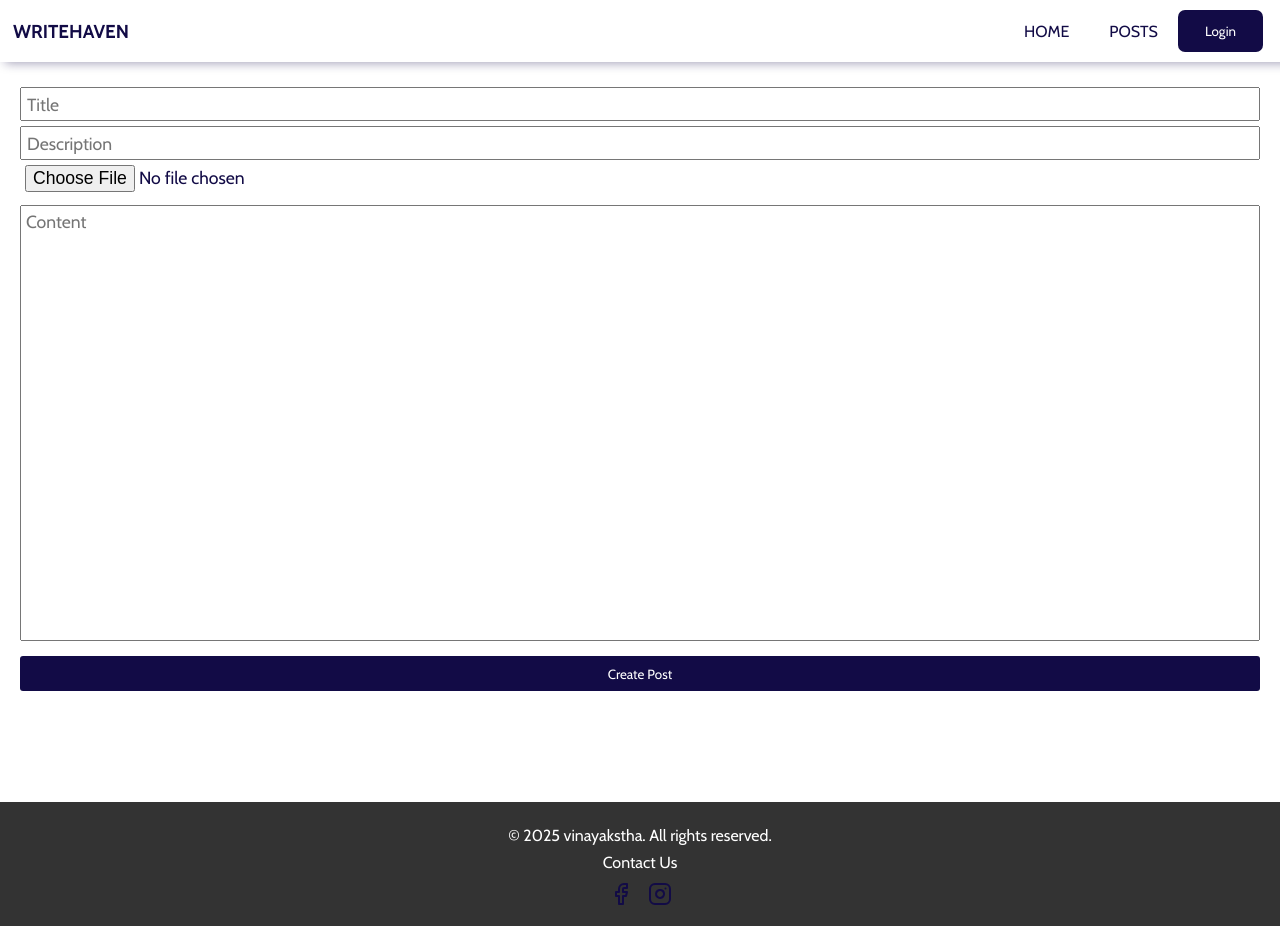
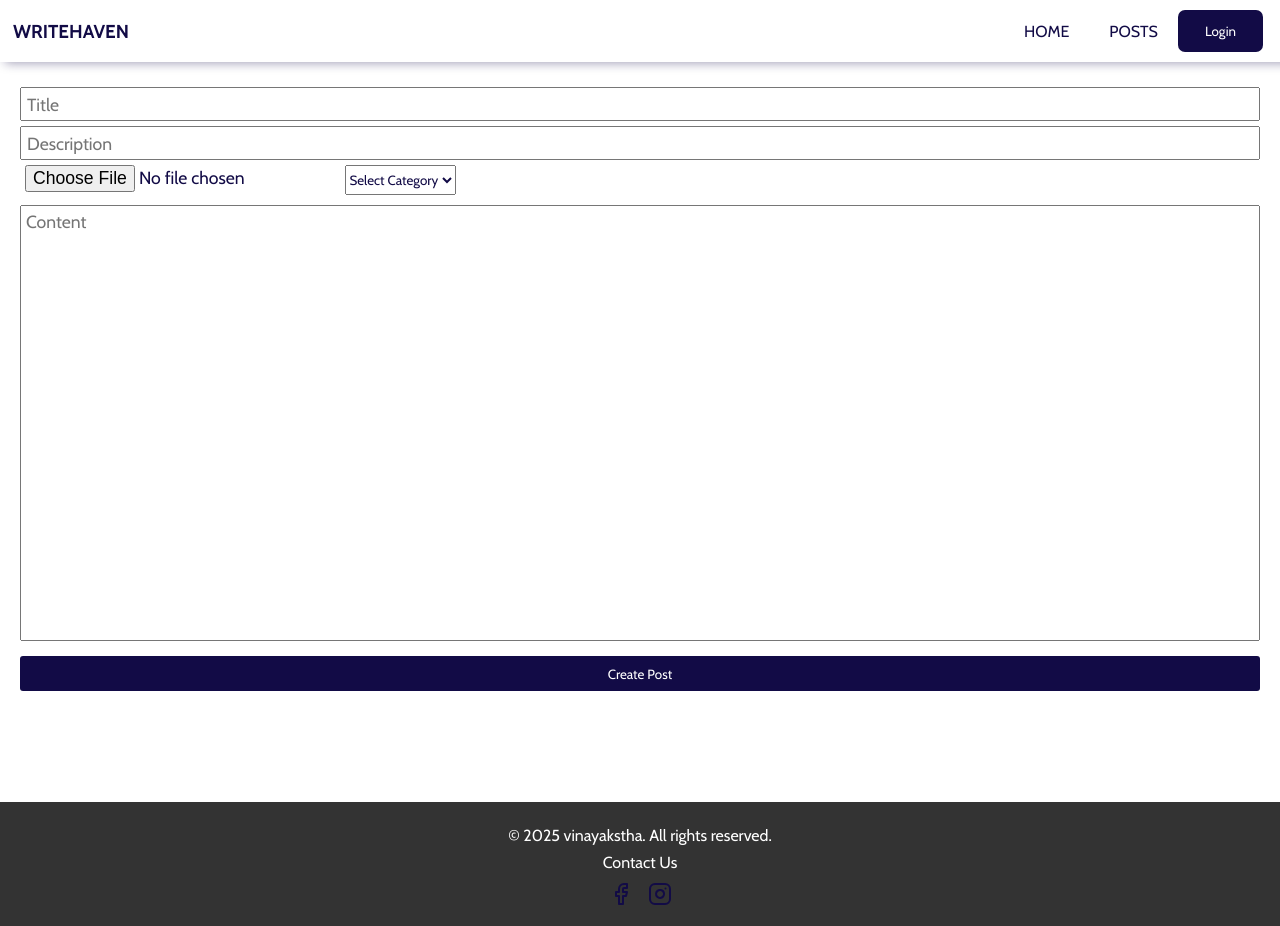
Before and after one commit to vinayakstha/Blog-Website, a React (Vite) app in the folder frontend/: page /CreatePost in a window 1280 px wide. Built offline with nearby package versions, Linux system fonts and the light colour scheme.

Commit message:
post-category

```diff
--- a/frontend/src/components/private/CreatePost.jsx
+++ b/frontend/src/components/private/CreatePost.jsx
@@ -10,9 +10,21 @@ function CreatePost() {
                 <div className={CreatePostCSS["input-field"]}>
                     <input type="text" placeholder="Description" />
                 </div>
-                <div className={CreatePostCSS["input-field"]} id={CreatePostCSS["file-input-container"]}>
-                    <input type="file" id={CreatePostCSS["file-input"]} />
+
+                <div className={CreatePostCSS["middle-fields"]}>
+                    <div className={CreatePostCSS["input-field"]} id={CreatePostCSS["file-input-container"]}>
+                        <input type="file" id={CreatePostCSS["file-input"]} />
+                    </div>
+                    <div className={CreatePostCSS["input-field"]} id={CreatePostCSS["dropdown-container"]}>
+                        <select className={CreatePostCSS["select-category"]}>
+                            <option value="">Select Category</option>
+                            <option value="tech">Technology</option>
+                            <option value="health">Health</option>
+                            <option value="lifestyle">Lifestyle</option>
+                        </select>
+                    </div>
                 </div>
+
                 <div className={CreatePostCSS["input-field"]} id={CreatePostCSS["text-area-input"]}>
                     <textarea placeholder="Content"></textarea>
                 </div>
--- a/frontend/src/components/private/CreatePost.module.css
+++ b/frontend/src/components/private/CreatePost.module.css
@@ -24,6 +24,16 @@
     margin-right: 20px;
 }
 
+.middle-fields {
+    width: 100%;
+    display: flex;
+    align-items: center;
+}
+
+#dropdown-container {
+    width: 200px;
+}
+
 #file-input {
     width: 300px;
     cursor: pointer;
@@ -32,10 +42,16 @@
 #file-input-container {
     display: flex;
     justify-content: flex-start;
+    align-items: center;
+    width: 300px;
 }
 
 #text-area-input {
     margin-top: -10px;
+}
+
+.select-category {
+    height: 30px;
 }
 
 textarea {
@@ -72,3 +88,9 @@ textarea {
 .create-button:hover {
     background-color: #2e2970;
 }
+
+@media(max-width:500px) {
+    #file-input {
+        font-size: 14px;
+    }
+}
```
